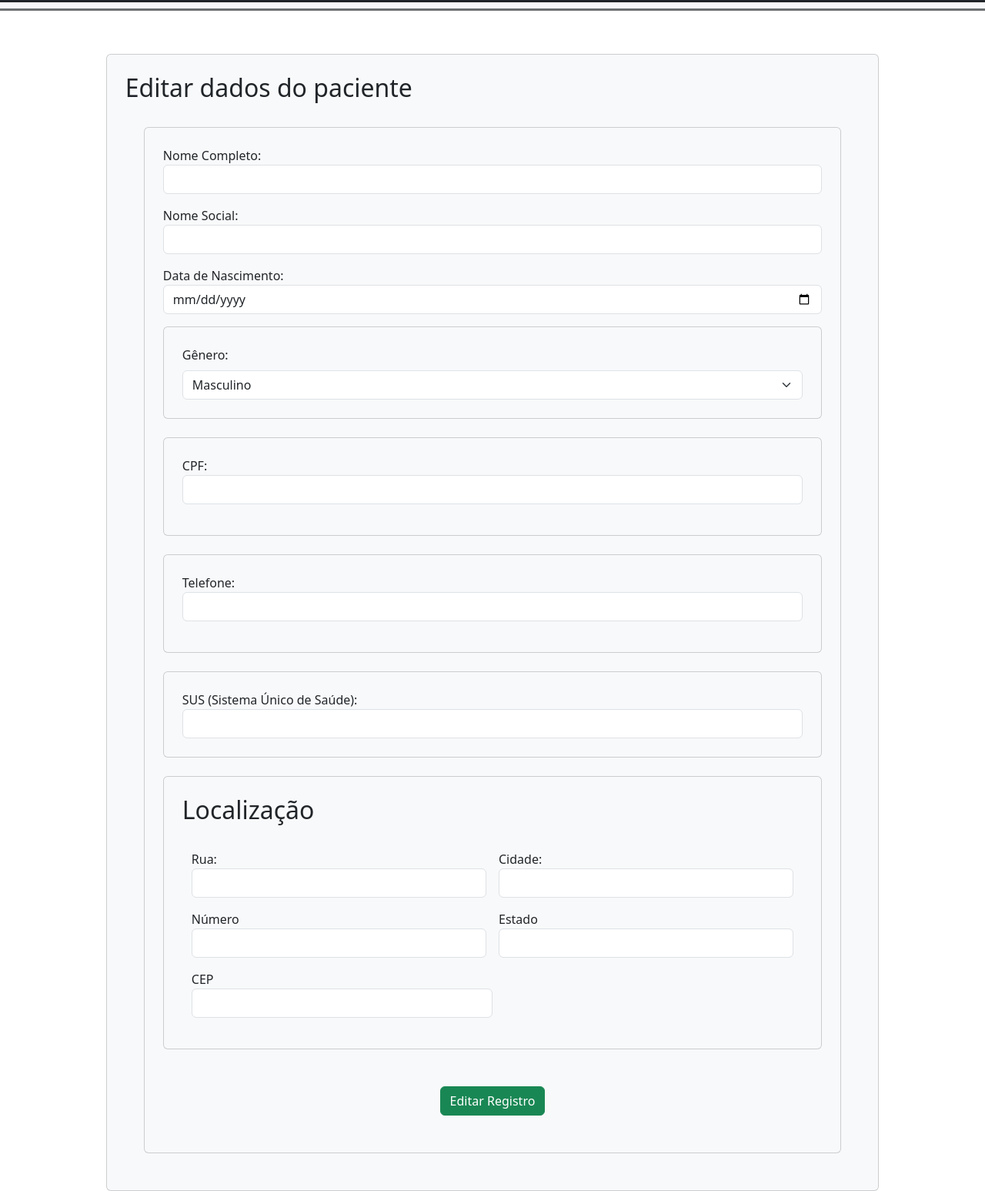
After one commit to LucasPaulo001/Medi-File, a Node server app: page /rec/patientList/edit/600000000000000000000001 in a window 1280 px wide. The commit adds this page. Shown: the whole page at 77% size. Run offline with Node 20, Linux system fonts and the light colour scheme; data that the repository does not hold is empty; some libraries are stand-ins or nearby versions.

Commit message:
Funcionalidade de editar dados de pacientes para o recepsionista e funcionalidade de deletar dados de pacientes

```diff
--- a/src/routes/route_Receptionist/authRec.js
+++ b/src/routes/route_Receptionist/authRec.js
@@ -1,15 +1,71 @@
 const express = require('express')
 const routeRec = express.Router()
-const Pacientes = require('../../models/Patient')
+const Paciente = require('../../models/Patient')
 
+//Rota de renderização do menu principal
 routeRec.get('/home', (req, res) => {
     res.render('rec/home')
 })
 
+//Rota de listagem de pacientes
 routeRec.get('/patientList', (req, res) => {
-    Pacientes.find().lean().then((pacientes) => {
+    Paciente.find().lean().then((pacientes) => {
         res.render('rec/patientList', {pacientes})
     })
 })
 
+//Rota para editar dados dos pacientes
+routeRec.get('/patientList/edit/:id', (req, res) => {
+    Paciente.findOne({_id: req.params.id}).lean().then((dados) => {
+        res.render('rec/editPatient', {dados: dados})
+
+    }).catch(() => {
+        req.flash('error_msg', 'O paciente não existe!')
+        res.redirect('/rec/patientList')
+    })
+})
+
+//Enviando os dados da edição para os dados do banco
+routeRec.post('/patientList/edit', (req, res) => {
+    Paciente.findOne({_id: req.body.id}).then((dados) => {
+        dados.nomePaciente = req.body.nomePaciente
+        dados.nomeSocial = req.body.nomeSocial
+        dados.dataNascimento = req.body.dataNascimento
+        dados.genero = req.body.genero
+        dados.cpf = req.body.cpf
+        dados.phone = req.body.phone
+        dados.sus = req.body.sus
+        dados.rua = req.body.rua
+        dados.cidade = req.body.cidade
+        dados.numlocal = req.body.numlocal
+        dados.estado = req.body.estado
+        cep = req.body.cep
+
+        dados.save().then(() => {
+            req.flash('success_msg', 'Dados do paciente editados com sucesso!')
+            res.redirect('/rec/patientList')
+        }).catch(() => {
+            req.flash('error_msg', 'Erro ao editar Dados')
+            res.redirect('/rec/patientList')
+        })
+    }).catch(() => {
+        req.flash('error_msg', 'Erro ao salvar dados')
+        res.redirect('/rec/home')
+    })
+})
+
+//Rota para deletar dados de pacientes
+routeRec.post('/patientList' ,(req, res) => {
+    //Filtrando a id do paciente no banco de dados
+    Paciente.deleteOne({_id: req.body.id}).then(() => {
+        req.flash('success_msg', 'Dados do paciente deletados com sucesso!')
+        return res.redirect('/rec/patientList')
+
+    }).catch((error) => {
+        console.log(error)
+        req.flash('error_msg', 'Houve um erro ao deltar dados do paciente!')
+        res.redirect('/admin/patientList')
+    })
+})
+
 module.exports = routeRec
--- a/src/routes/routes_Admin/registerPatient.js
+++ b/src/routes/routes_Admin/registerPatient.js
@@ -21,7 +21,7 @@ const user = require('../../models/User')
             const {nomePaciente, nomeSocial, dataNascimento, genero, cpf, phone, sus, rua, cidade, numlocal, estado, cep} = req.body
 
         //Criando novo paciente
-            const formatedDate = dayjs(dataNascimento).format('YYYY-MM-DD')
+            const formatedDate = dayjs(dataNascimento).format('DD-MM-YYYY')
 
             new Paciente({
                 nomePaciente: nomePaciente,
--- /dev/null
+++ b/src/views/rec/editPatient.handlebars
@@ -0,0 +1,90 @@
+<!DOCTYPE html>
+<html lang="pt-br">
+<head>
+    <meta charset="UTF-8">
+    <meta name="viewport" content="width=device-width, initial-scale=1.0">
+    <title>Medi-File (Edição de dados do Paciente)</title>
+</head>
+<body>
+    <div class="container w-100 d-flex justify-content-center mt-4">
+        <div class="card cardCadPaciente bg-light p-4">
+            <h2>Editar dados do paciente</h2>
+            <div class="bodyForm container p-4">
+                <div class="card bg-light p-4">
+                    <form action="/rec/patientList/edit" method="post">
+                        <input type="hidden" name="id" value="{{dados._id}}">
+                        <div class="mb-3">
+                            <label for="nomePaciente">Nome Completo:</label>
+                            <input type="text" required class="form-control" value="{{dados.nomePaciente}}" name="nomePaciente" id="nomePaciente">
+                        </div>
+                        <div class="mb-3">
+                            <label for="nomePaciente">Nome Social:</label>
+                            <input type="text" required class="form-control" value="{{dados.nomeSocial}}" name="nomeSocial" id="nomePaciente">
+                        </div>
+                        <div class="mb-3">
+                            <label for="dataNascimento">Data de Nascimento:</label>
+                            <input type="date" required class="form-control" value="{{dados.dataNascimento}}" name="dataNascimento" id="dataNascimento">
+                        </div>
+                        <div class="card bg-light mb-3 p-4">
+                            <label for="genero" class="form-label">Gênero:</label>
+                            <select class="form-select" id="genero" value="{{dados.genero}}" name="genero" required>
+                                <option value="masculino">Masculino</option>
+                                <option value="feminino">Feminino</option>
+                                <option value="outro">Outro</option>
+                            </select>
+                        </div>
+                        <div class="card bg-light p-4 mt-4">
+                            <div class="mb-3">
+                                <label for="cpf">CPF:</label>
+                                <input type="text" class="form-control" value="{{dados.cpf}}" name="cpf" id="cpf">
+                            </div>
+                        </div>
+                        <div class="card bg-light p-4 mt-4">
+                            <div class="mb-3">
+                                <label for="phone">Telefone:</label>
+                                <input type="tel" class="form-control" value="{{dados.phone}}" name="phone" id="phone">
+                            </div>
+                        </div>
+                        <div class="card bg-light mt-4 p-4">
+                            <label for="sus">SUS (Sistema Único de Saúde):</label>
+                            <input type="text" name="sus" id="sus" value="{{dados.sus}}" class="form-control">
+                        </div>
+                        <div class="card bg-light mt-4 p-4">
+                            <h2>Localização</h2>
+                            <div class="container w-100 d-flex gap-3">
+                                <div class="mb-3 mt-4 w-50">
+                                    <label for="rua">Rua:</label>
+                                    <input type="text" value="{{dados.rua}}" name="rua" id="rua" class="form-control">
+                                </div>
+                                <div class="mb-3 mt-4 w-50">
+                                    <label for="cidade">Cidade:</label>
+                                    <input type="text" value="{{dados.cidade}}" name="cidade" id="cidade" class="form-control">
+                                </div>
+                            </div>
+                            <div class="container d-flex w-100 gap-3">
+                                <div class="mb-3 w-100">
+                                    <label for="numlocal">Número</label>
+                                    <input type="text" class="form-control" value="{{dados.numlocal}}" name="numlocal" id="numlocal">
+                                </div>
+                                <div class="mb-3 w-100">
+                                    <label for="estado">Estado</label>
+                                    <input type="text" class="form-control" value="{{dados.estado}}" name="estado" id="estado">
+                                </div>
+                            </div>
+                            <div class="container">
+                                <div class="mb-3 w-50">
+                                    <label for="cep">CEP</label>
+                                    <input type="text" class="form-control" value="{{dados.cep}}" name="cep" id="cep">
+                                </div>
+                            </div>
+                        </div>
+                        <div class="mt-4 p-4 w-100 d-flex justify-content-center">
+                            <button type="submit" class="btn btn-success">Editar Registro</button>
+                        </div>
+                    </form>
+                </div>
+            </div>
+        </div>
+    </div>
+</body>
+</html>
--- a/src/views/rec/patientList.handlebars
+++ b/src/views/rec/patientList.handlebars
@@ -13,7 +13,7 @@
         </div>
         <div class="mt-4">
             <div class="w-100 d-flex">
-                    <form action="/admin/patientList/busca" method="get" class="search bg-light card w-100 p-4 d-flex justify-content-center">
+                    <form action="/rec/patientList/busca" method="get" class="search bg-light card w-100 p-4 d-flex justify-content-center">
                         <button class="btnSearch" type="submit"><i class="bi bi-search searchIcon"></i></button>
                         <input placeholder="Buscar Paciente" type="search" class="form-control w-50">
                     </form>
@@ -41,12 +41,12 @@
                         <li class="list-group-item"><strong>CEP:</strong> {{this.cep}}</li>
                     </ul>
                     <div class="card localIcons text-light p-3 w-100 justify-content-center align-items-center">
-                        <form action="/admin/patientList" method="post">
+                        <form action="/rec/patientList" method="post">
 
                             <input type="hidden" name="id" value="{{this._id}}">
                             <button title="Ao clicar você deletará todos os dados deste paciente" type="submit" class="btn btn-danger">Deletar</button>
                         </form>
-                        <a title="Ao clicar você poderá editar os dados deste paciente" href="/admin/patientList/edit/{{this._id}}"><button class="btn btn-primary">Editar</button></a>
+                        <a title="Ao clicar você poderá editar os dados deste paciente" href="/rec/patientList/edit/{{this._id}}"><button class="btn btn-primary">Editar</button></a>
                     </div>
                 </div>
                 </div>
```
Also changed, not shown: src/routes/routes_Admin/patientList.js (+10 -39 lines).
